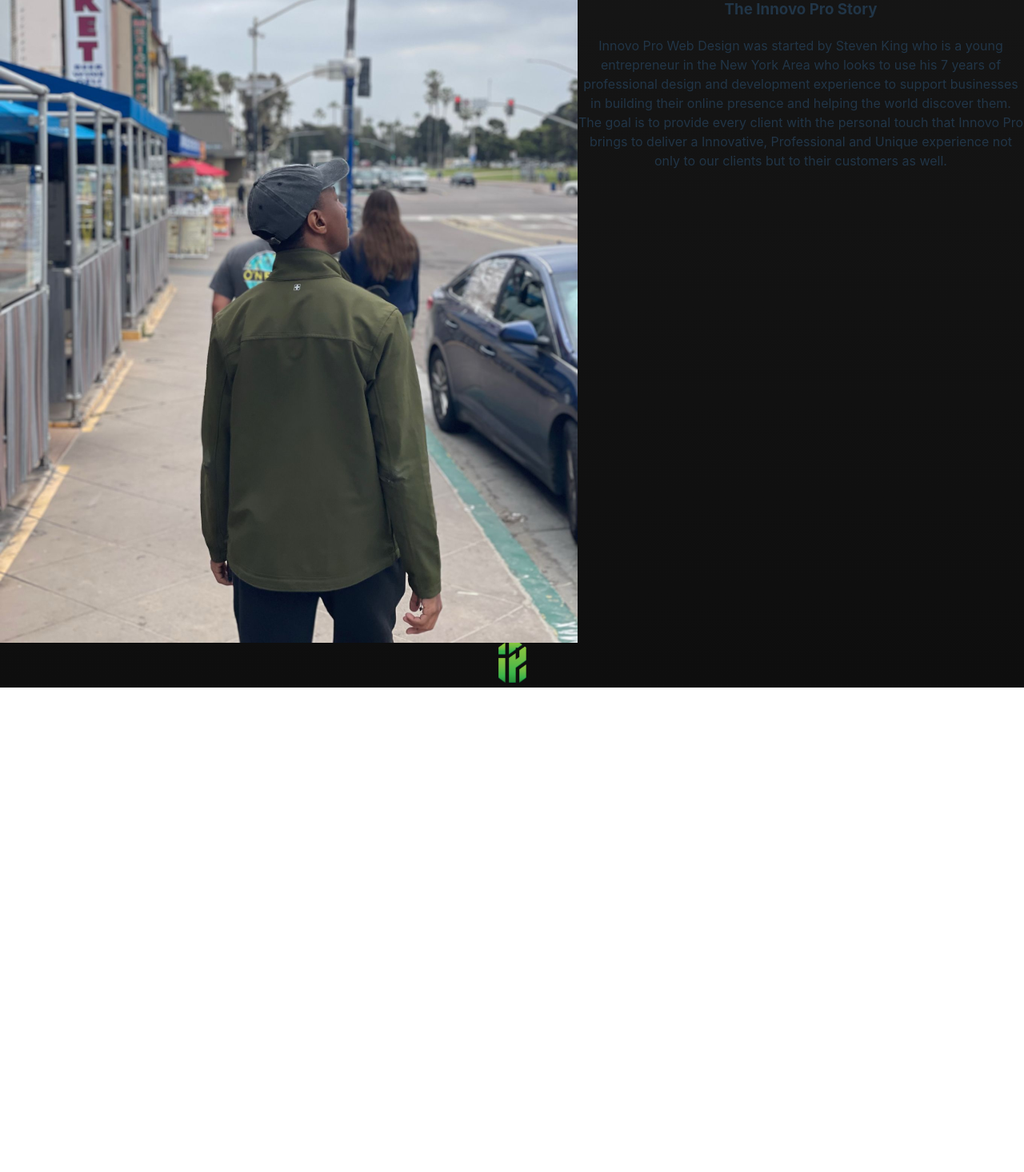
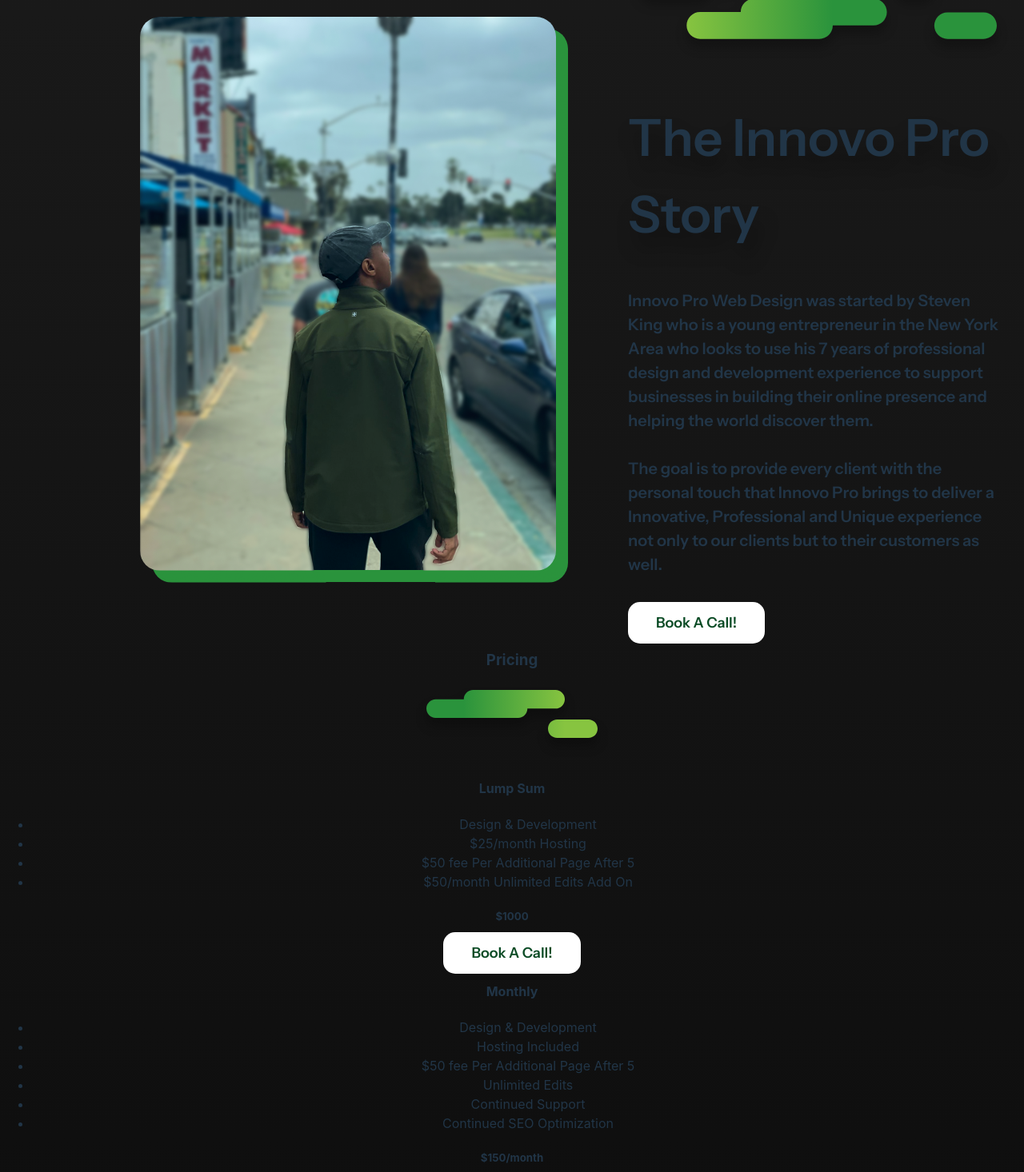
Before and after one commit to kingsteven1113/innovo-pro-web-design, a React (Vite) app in the folder innovo-pro-web-design/: page / in a window 1280 px wide. Shown: the part 3220-4686 px from the top of the page at 80% size. Before the commit the page ends 4080 px from the top, so only its background shows below. Built offline with nearby package versions, Linux system fonts and the light colour scheme.

Commit message:
Pricing Section Next. All the coding I am doing now will only be for the desktop version of the site. Once this is completed. I will deplot it and create an "Under Construction" Page for Mobile and Tablet until I get the CSS of those version completed.

```diff
--- a/innovo-pro-web-design/src/Components/LandingPage/LandingPage.css
+++ b/innovo-pro-web-design/src/Components/LandingPage/LandingPage.css
@@ -546,4 +546,33 @@
 
 .Innovo-Pro-Story {
   display: flex;
+  margin-right: 175px;
+  margin-left: 175px;
+  margin-top: 100px;
+  gap: 90px;
+  align-items: center;
 }
+
+.StoryPhoto {
+  filter: drop-shadow(15px 15px 0px #2A933C);
+  border-radius: 25px;
+}
+
+.StoryInfo {
+  text-align: left;
+}
+
+.StoryInfo h3 {
+  margin-top: 45px;
+  margin-bottom: 45px;
+  font-size: 64px;
+  font-family: Instrument Sans;
+  font-weight: 600;
+  filter: drop-shadow(5px 20px 11px #00000050);
+}
+.StoryInfo p {
+  font-size: 20px;
+  font-family: Instrument Sans;
+  font-weight: 600;
+  margin-bottom: 45px;
+}
--- a/innovo-pro-web-design/src/Components/LandingPage/LandingPage.jsx
+++ b/innovo-pro-web-design/src/Components/LandingPage/LandingPage.jsx
@@ -306,11 +306,58 @@
 
 
     <section className='Innovo-Pro-Story'>
-      <img src={InnovoProStoryPhoto} alt="" />
-      <div>
+      <img className='StoryPhoto' src={InnovoProStoryPhoto} alt="" />
+      <div className='StoryInfo'>
         <img src={InnovoProStoryBreadcrumb} alt="" />
         <h3>The Innovo Pro Story</h3>
-        <p>Innovo Pro Web Design was started by Steven King who is a young entrepreneur in the New York Area who looks to use his 7 years of professional design and development experience to support businesses in building their online presence and helping the world discover them. The goal is to provide every client with the personal touch that Innovo Pro brings to deliver a Innovative, Professional and Unique experience not only to our clients but to their customers as well.</p>
+        <p>Innovo Pro Web Design was started by Steven King who is a young entrepreneur in the New York Area who looks to use his 7 years of professional design and development experience to support businesses in building their online presence and helping the world discover them. <br /><br />The goal is to provide every client with the personal touch that Innovo Pro brings to deliver a Innovative, Professional and Unique experience not only to our clients but to their customers as well.</p>
+        <a className='CTA' href="/">Book A Call!</a>
+      </div>
+    </section>
+
+    <section className='PricingSection'>
+      <div className='PricingHeader'>
+      <div className='Pricing-Background-Box'></div>
+      <div className='Pricing-Background-Box'></div>
+      <div className='Pricing-Background-Box'></div>
+      <div className='Pricing-Background-Box'></div>
+      <div className='Pricing-Background-Box'></div>
+        <h3>Pricing</h3>
+        <img src={HeaderBreadcrumb1} alt="" />
+      </div>
+      <div>
+        <div className='Pricing-Item'>
+          <div className='Pricing-Item-Info'>
+            <h4>Lump Sum</h4>
+            <ul>
+              <li>Design & Development</li>
+              <li>$25/month Hosting</li>
+              <li>$50 fee Per Additional Page After 5</li>
+              <li>$50/month Unlimited Edits Add On</li>
+            </ul>
+          </div>
+          <div className='Pricing-Item-Price'>
+              <h5>$1000</h5>
+              <a className='CTA' href="/">Book A Call!</a>
+          </div>
+        </div>
+        <div className='Pricing-Item'>
+          <div className='Pricing-Item-Info'>
+            <h4>Monthly</h4>
+            <ul>
+              <li>Design & Development</li>
+              <li>Hosting Included</li>
+              <li>$50 fee Per Additional Page After 5</li>
+              <li>Unlimited Edits</li>
+              <li>Continued Support</li>
+              <li>Continued SEO Optimization</li>
+            </ul>
+          </div>
+          <div className='Pricing-Item-Price'>
+              <h5>$150/month</h5>
+              <a className='CTA' href="/">Book A Call!</a>
+          </div>
+        </div>
       </div>
     </section>
     </>
```
Also changed, not shown: innovo-pro-web-design/src/assets/InnovoProStoryPhoto.png.
